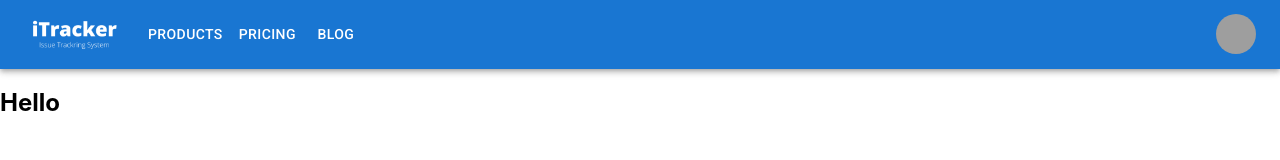
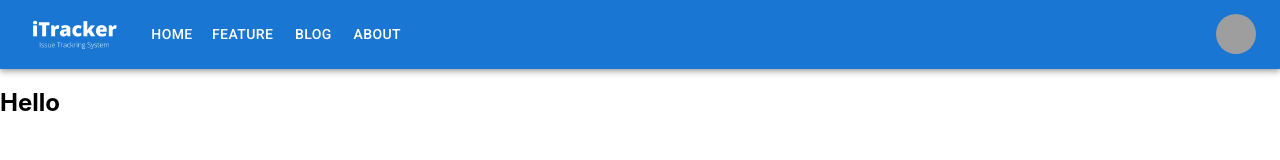
Before and after one commit to md-najmul-haque/itracker, a React (Create React App) app: page / in a window 1280 px wide. Shown: the top 160 px of the page. Built offline with nearby package versions, Linux system fonts and the light colour scheme; grey boxes are pictures that could not be loaded.

Commit message:
navbar home manu added

```diff
--- a/src/Pages/Shared/Navbar/Navbar.tsx
+++ b/src/Pages/Shared/Navbar/Navbar.tsx
@@ -11,10 +11,9 @@ import Avatar from '@mui/material/Avatar';
 import Button from '@mui/material/Button';
 import Tooltip from '@mui/material/Tooltip';
 import MenuItem from '@mui/material/MenuItem';
-import AdbIcon from '@mui/icons-material/Adb';
 import logo from '../../../assets/logo/logo.png'
 
-const pages = ['Products', 'Pricing', 'Blog'];
+const pages = ['Home', 'Feature', 'Blog', 'About'];
 const settings = ['Profile', 'Account', 'Dashboard', 'Logout'];
 
 const Navbar = () => {
```
